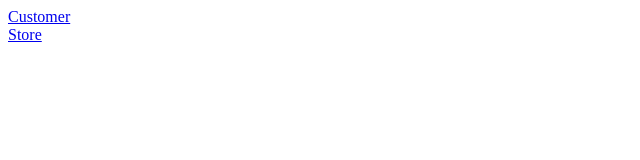
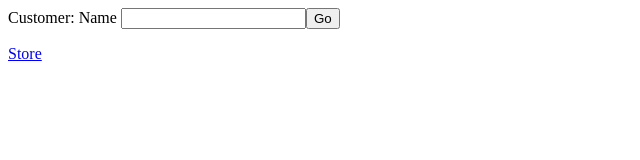
Before and after one commit to nstreamio/retail-demo, a website: page ui/index.html in a window 1280 px wide. Shown: the whole page, without its empty margins (0-640 px from the left). Drawn offline with Linux system fonts and the light colour scheme.

Commit message:
Changed to a form so customer can enter their name. Fixes #11. (#12)

```diff
--- a/ui/index.html
+++ b/ui/index.html
@@ -1,7 +1,11 @@
 <html>
     <body>
         <div>
-            <div><a href="/dist/customer-ui/" target="_blank">Customer</a></div>
+            <div>
+                <form method="get" action="/dist/customer-ui/">
+                    <div><label>Customer: Name <input type="text" name="customer"/></label><input type="submit" value="Go"/></div>
+                </form>
+            </div>
             <div><a href="/dist/store/" target="_blank">Store</a></div>
         </div>
     </body>
```
